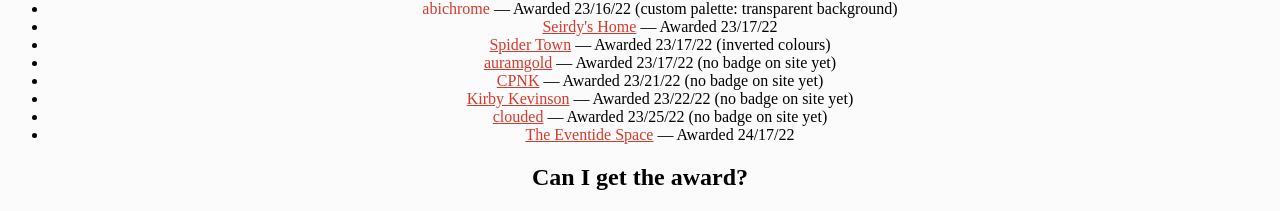
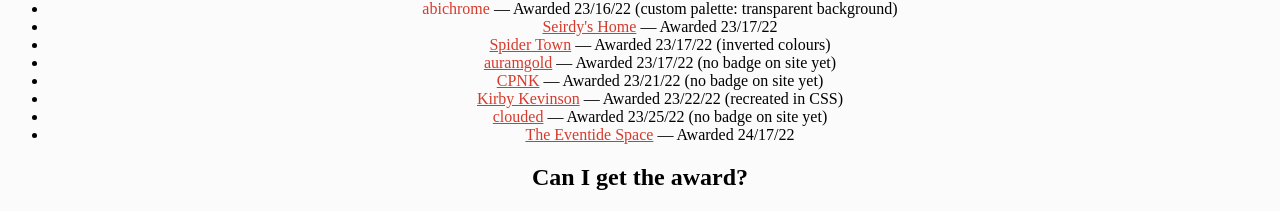
Before and after one commit to mincerafter42/mincerafter42.github.io, a Jekyll site: the page fun/8601award.html, which Jekyll copies as it is, in a window 1280 px wide. Shown: the part 629-840 px from the top of the page. Built offline with Jekyll 4.4.1, drawn with Linux system fonts in a browser that asks for light colours.

Commit message:
Kirby Kevinson's 8601 award

```diff
--- a/fun/8601award.html
+++ b/fun/8601award.html
@@ -26,7 +26,7 @@ See which sites have accepted the award!
 <li><a href=https://spidertown.neocities.org>Spider Town</a> — Awarded 23/17/22 (inverted colours)
 <li><a href=https://www.auramgold.com>auramgold</a> — Awarded 23/17/22 (no badge on site yet)
 <li><a href=https://seapunk.xyz>CPNK</a> — Awarded 23/21/22 (no badge on site yet)
-<li><a href=https://kirby.kevinson.org>Kirby Kevinson</a> — Awarded 23/22/22 (no badge on site yet)
+<li><a href=https://kirby.kevinson.org/lists/award-wall/>Kirby Kevinson</a> — Awarded 23/22/22 (recreated in CSS)
 <li><a href=https://clouded.neocities.org>clouded</a> — Awarded 23/25/22 (no badge on site yet)
 <li><a href=https://eventide.space>The Eventide Space</a> — Awarded 24/17/22
 </ul>
```
